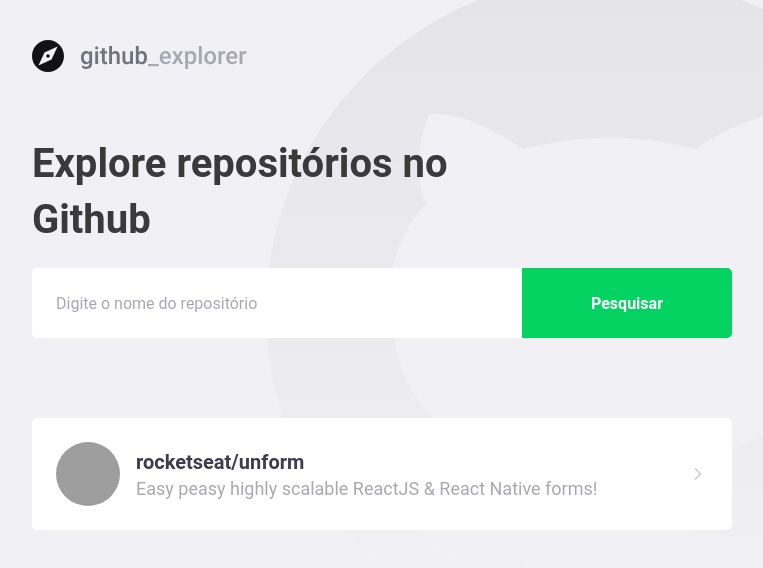
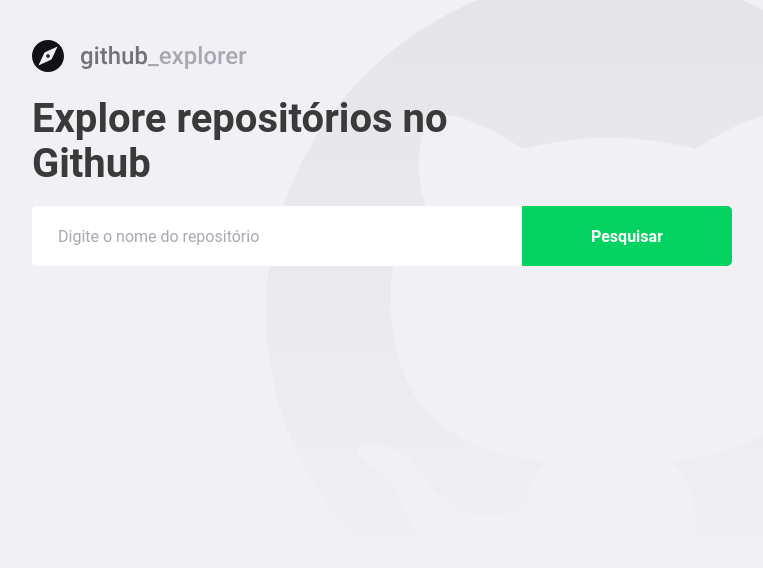
Before and after one commit to rafaelsos/primeiro-projeto-react, a React (Create React App) app: page / in a window 1280 px wide. Shown: the top 568 px of the page, without its empty margins (148-911 px from the left). Built offline with nearby package versions, Linux system fonts and the light colour scheme; grey boxes are pictures that could not be loaded.

Commit message:
handling errors, saving to storage

```diff
--- a/package.json
+++ b/package.json
@@ -10,6 +10,7 @@
     "@types/node": "^12.0.0",
     "@types/react": "^16.9.0",
     "@types/react-dom": "^16.9.0",
+    "axios": "^0.19.2",
     "polished": "^3.6.0",
     "react": "^16.13.1",
     "react-dom": "^16.13.1",
--- a/src/pages/Dashboard/index.tsx
+++ b/src/pages/Dashboard/index.tsx
@@ -1,33 +1,94 @@
-import React from 'react';
+import React, { useState, useEffect, FormEvent } from 'react';
 import { FiChevronRight } from 'react-icons/fi';
 
+import api from '../../services/api';
 import logoImg from '../../assets/logo.svg';
-import { Title, Form, Repositories } from './styles';
+import { Title, Form, Repositories, Error } from './styles';
+
+interface Repository {
+  full_name: string;
+  description: string;
+  owner: {
+    login: string;
+    avatar_url: string;
+  };
+}
 
 const Dashboard: React.FC = () => {
+  const [newRepo, setNewRepo] = useState('');
+  const [inputError, setInputError] = useState('');
+  const [repositories, setRepositories] = useState<Repository[]>(() => {
+    const storageRepositories = localStorage.getItem(
+      '@GitHubExplorer:repositories',
+    );
+
+    if (storageRepositories) {
+      return JSON.parse(storageRepositories);
+    }
+    return [];
+  });
+
+  useEffect(() => {
+    localStorage.setItem(
+      '@GitHubExplorer:repositories',
+      JSON.stringify(repositories),
+    );
+  }, [repositories]);
+
+  async function handleAddRepository(
+    event: FormEvent<HTMLFormElement>,
+  ): Promise<void> {
+    event.preventDefault();
+
+    if (!newRepo) {
+      setInputError('Digite o autor/nome do repositório');
+      return;
+    }
+
+    try {
+      const response = await api.get<Repository>(`repos/${newRepo}`);
+
+      const repository = response.data;
+
+      setRepositories([...repositories, repository]);
+      setNewRepo('');
+      setInputError('');
+    } catch (err) {
+      setInputError('Erro na busca por esse repositório');
+    }
+  }
+
   return (
     <>
       <img src={logoImg} alt="Github Explorer" />
       <Title>Explore repositórios no Github</Title>
 
-      <Form>
-        <input placeholder="Digite o nome do repositório" />
+      <Form hasError={!!inputError} onSubmit={handleAddRepository}>
+        <input
+          value={newRepo}
+          onChange={(e) => setNewRepo(e.target.value)}
+          placeholder="Digite o nome do repositório"
+        />
         <button type="submit">Pesquisar</button>
       </Form>
 
+      {inputError && <Error>{inputError}</Error>}
+
       <Repositories>
-        <a href="test">
+        {repositories.map((repository) => (
+          <a key={repository.full_name} href="test">
             <img
-            src="https://avatars2.githubusercontent.com/u/59904413?s=460&u=d0f144e2a300fcedabb86b23854e58e36a3e3df8&v=4"
-            alt="Rafael Sosnowski"
+              src={repository.owner.avatar_url}
+              alt={repository.owner.login}
             />
             <div>
-            <strong>rocketseat/unform</strong>
-            <p>Easy peasy highly scalable ReactJS & React Native forms!</p>
+              <strong>{repository.full_name}</strong>
+              <p>{repository.description}</p>
             </div>
 
             <FiChevronRight size={20} />
           </a>
+        ))}
       </Repositories>
     </>
   );
--- a/src/pages/Dashboard/styles.ts
+++ b/src/pages/Dashboard/styles.ts
@@ -1,16 +1,20 @@
-import styled from 'styled-components';
+import styled, { css } from 'styled-components';
 import { shade } from 'polished';
+
+interface FormProps {
+  hasError: boolean;
+}
 
 export const Title = styled.h1`
   font-size: 40px;
   color: #3a3a3a;
   max-width: 450px;
-  line-height: 56px;
+  line-height: 45px;
 
-  margin-top: 60px;
+  margin-top: 20px;
 `;
 
-export const Form = styled.form`
+export const Form = styled.form<FormProps>`
   margin-top: 20px;
   max-width: 700px;
 
@@ -18,11 +22,20 @@
 
   input {
     flex: 1;
-    height: 70px;
+    width: 100%;
+    height: 60px;
     padding: 0 24px;
     border: 0;
     border-radius: 5px 0 0 5px;
     color: #3a3a3a;
+    border: 2px solid #fff;
+    border-right: 0;
+
+    ${(props) =>
+      props.hasError &&
+      css`
+        border-color: #c53030;
+      `}
 
     &::placeholder {
       color: #a8a8b3;
@@ -30,8 +43,9 @@
   }
 
   button {
-    width: 210px;
-    height: 70px;
+    max-width: 210px;
+    width: 100%;
+    height: 60px;
     background: #04d361;
     border: 0;
     border-radius: 0 5px 5px 0;
@@ -46,14 +60,14 @@
 `;
 
 export const Repositories = styled.div`
-  margin-top: 80px;
+  margin-top: 50px;
   max-width: 700px;
 
   a {
     background: #fff;
     border-radius: 5px;
     width: 100%;
-    padding: 24px;
+    padding: 16px;
     display: block;
     text-decoration: none;
 
@@ -66,7 +80,7 @@
     }
 
     & + a {
-      margin-top: 16px;
+      margin-top: 14px;
     }
 
     img {
@@ -76,7 +90,8 @@
     }
 
     div {
-      margin-left: 16px;
+      margin: 0 16px;
+      flex: 1;
       strong {
         font-size: 20px;
         color: #3d3d4d;
@@ -95,3 +110,9 @@
     }
   }
 `;
+
+export const Error = styled.span`
+  display: block;
+  color: #c53030;
+  margin-top: 8px;
+`;
--- /dev/null
+++ b/src/services/api.ts
@@ -0,0 +1,7 @@
+import axios from 'axios';
+
+const api = axios.create({
+  baseURL: 'https://api.github.com',
+});
+
+export default api;
```
Also changed, not shown: .eslintrc.json, 1 other file (tests, documents, lock files or other folders). Lines whose indentation alone changed are shown as unchanged.
